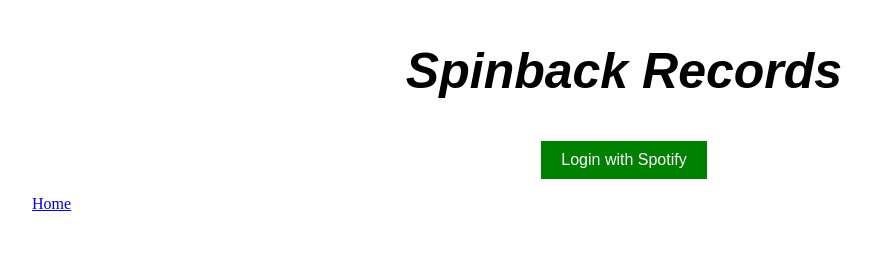
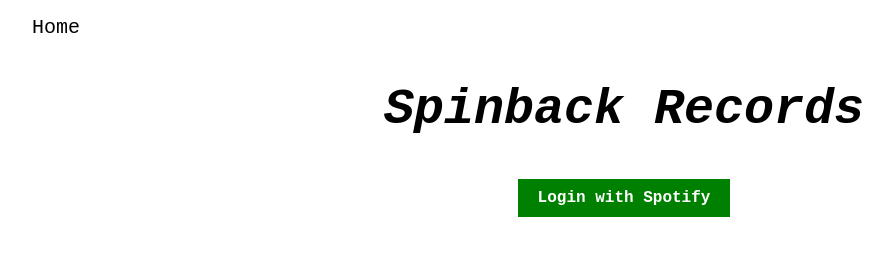
Before and after one commit to Emersonp7/GirlHacks, a plain HTML site: page Website/main.html in a window 1280 px wide. Shown: the whole page, without its empty margins (16-909 px from the left). Drawn offline with Linux system fonts and the light colour scheme.

Commit message:
HTML changes

```diff
--- a/Website/main.html
+++ b/Website/main.html
@@ -3,12 +3,27 @@
 <head>
     <meta charset="UTF-8">
     <meta name="viewport" content="width=device-width, initial-scale=1.0">
-    <title>Spotify Login</title>
+    <header>
+        <nav>
+            <ul>
+                <a href="main.html">Home</a>
+                <style>
+                    a {
+                        text-decoration: none;
+                        color: black;
+                        font-family: 'Courier New', Courier, monospace;
+                        font-size: 20px;
+                    }
+                </style>
+            </ul>
+        </nav>
+    </header>
+    <title>Spinback Records</title>
     <h2>Spinback Records</h2>
     <style>
         h2 {
             text-align: center;
-            font-family: Arial, sans-serif;
+            font-family: 'Courier New', Courier, monospace;
             font-size: 50px;
             font-style: italic;
             color: black;
@@ -26,7 +41,9 @@
             text-align: center;
             text-decoration: none;
             display: inline-block;
+            font-family: 'Courier New', Courier, monospace;
             font-size: 16px;
+            font-weight: bold;
             margin: 4px 2px;
             cursor: pointer;
             display: block;
@@ -34,13 +51,6 @@
             margin-right: auto;
         }
     </style>
-        <header>
-            <nav>
-                <ul>
-                    <a href="main.html">Home</a>
-                </ul>
-            </nav>
-        </header>
     <script>
         document.getElementById('myBtn').addEventListener('click', function() {
             const clientId = '4c9e4fb01bd345989368485e373fcc19'; // Replace with your actual Client ID
```
